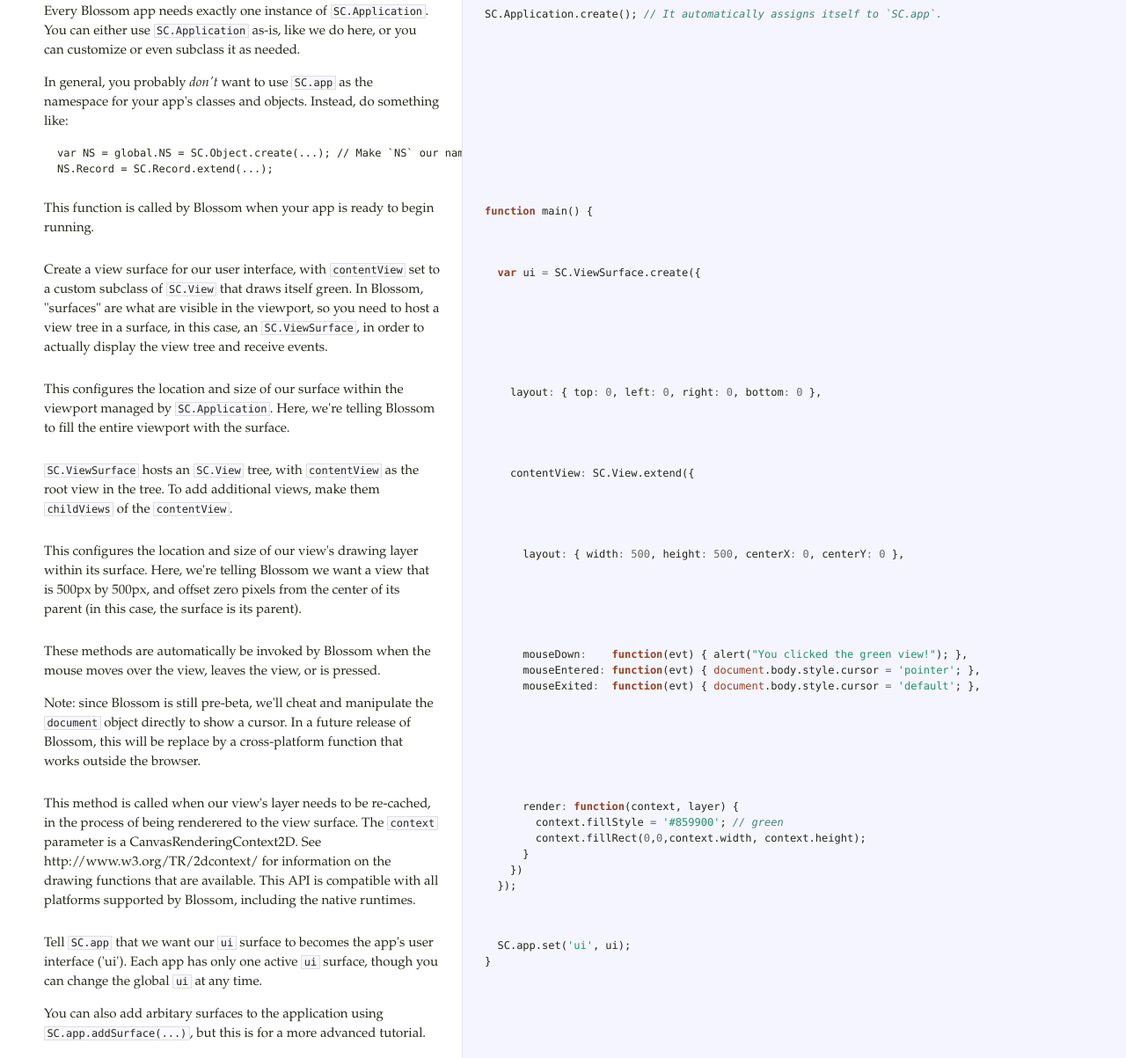
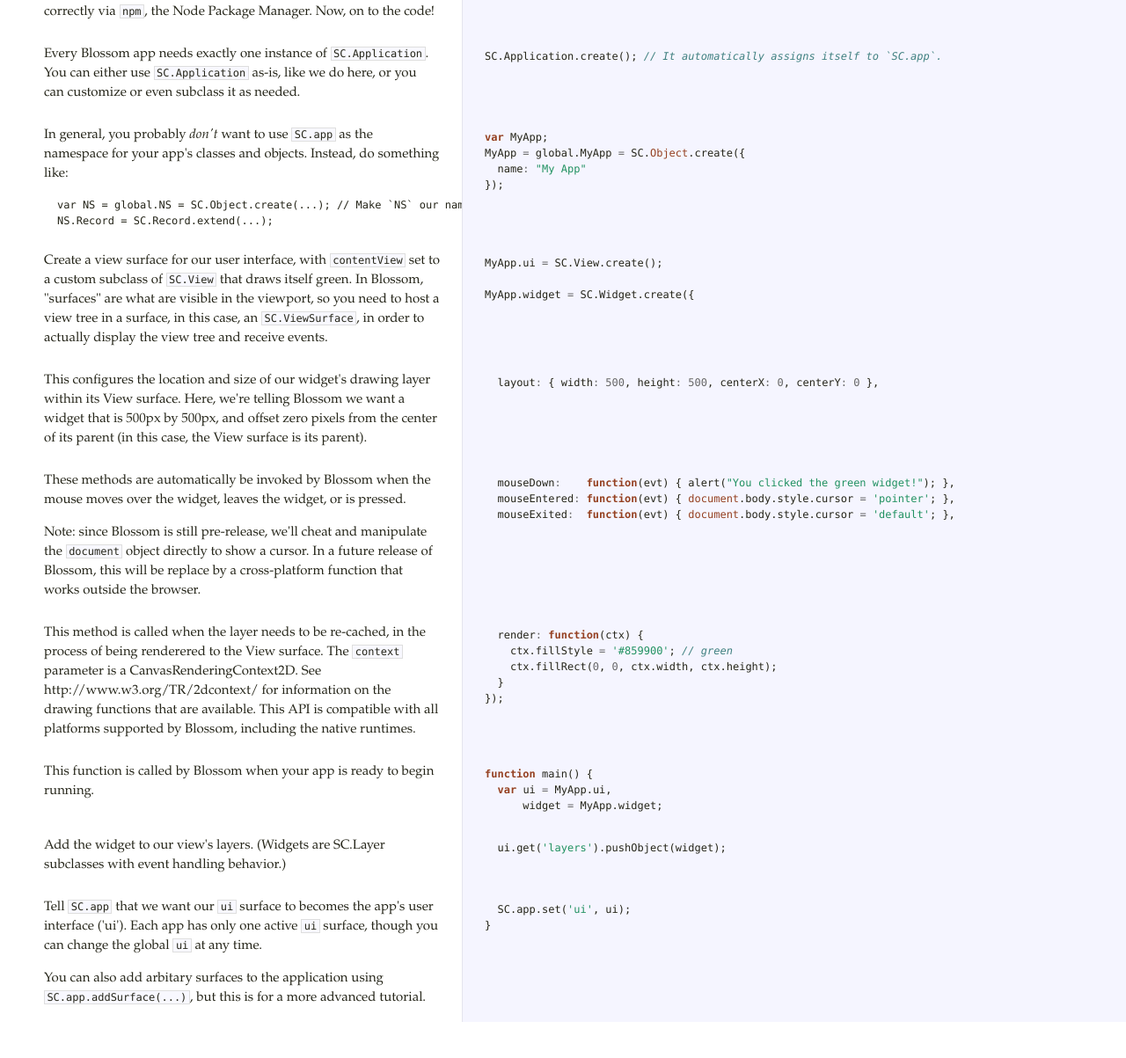
Before and after one commit to fohr/blossom-testproject, a website: page docs/core.html in a window 1280 px wide. Shown: the part 209-1412 px from the top of the page at 88% size. After the commit the page ends 1371 px from the top, so only its background shows below. Drawn offline with Linux system fonts and the light colour scheme.

Commit message:
regenerate docco docs

```diff
--- a/docs/core.html
+++ b/docs/core.html
@@ -1,45 +1,46 @@
-<!DOCTYPE html>  <html> <head>   <title>core.js</title>   <meta http-equiv="content-type" content="text/html; charset=UTF-8">   <link rel="stylesheet" media="all" href="docco.css" /> </head> <body>   <div id="container">     <div id="background"></div>          <table cellpadding="0" cellspacing="0">       <thead>         <tr>           <th class="docs">             <h1>               core.js             </h1>           </th>           <th class="code">           </th>         </tr>       </thead>       <tbody>                               <tr id="section-1">             <td class="docs">               <div class="pilwrap">                 <a class="pilcrow" href="#section-1">&#182;</a>               </div>               <p>Welcome to the Blossom test project. This shows how to get a basic Blossom
+<!DOCTYPE html>  <html> <head>   <title>core.js</title>   <meta http-equiv="content-type" content="text/html; charset=UTF-8">   <link rel="stylesheet" media="all" href="docco.css" /> </head> <body>   <div id="container">     <div id="background"></div>          <table cellpadding="0" cellspacing="0">       <thead>         <tr>           <th class="docs">             <h1>               core.js             </h1>           </th>           <th class="code">           </th>         </tr>       </thead>       <tbody>                               <tr id="section-1">             <td class="docs">               <div class="pilwrap">                 <a class="pilcrow" href="#section-1">&#182;</a>               </div>                            </td>             <td class="code">               <div class="highlight"><pre><span class="cm">/*globals global */</span></pre></div>             </td>           </tr>                               <tr id="section-2">             <td class="docs">               <div class="pilwrap">                 <a class="pilcrow" href="#section-2">&#182;</a>               </div>               <p>Welcome to the Blossom test project. This shows how to get a basic Blossom
 application up and running with a minimum of code.  Please be sure to read
 the README so that Blossom is installed correctly via <code>npm</code>, the Node
-Package Manager.  Now, on to the code!</p>             </td>             <td class="code">               <div class="highlight"><pre></pre></div>             </td>           </tr>                               <tr id="section-2">             <td class="docs">               <div class="pilwrap">                 <a class="pilcrow" href="#section-2">&#182;</a>               </div>               <p>Every Blossom app needs exactly one instance of <code>SC.Application</code>.  You can
+Package Manager.  Now, on to the code!</p>             </td>             <td class="code">               <div class="highlight"><pre></pre></div>             </td>           </tr>                               <tr id="section-3">             <td class="docs">               <div class="pilwrap">                 <a class="pilcrow" href="#section-3">&#182;</a>               </div>               <p>Every Blossom app needs exactly one instance of <code>SC.Application</code>.  You can
 either use <code>SC.Application</code> as-is, like we do here, or you can customize
-or even subclass it as needed.</p>
-
-<p>In general, you probably <em>don't</em> want to use <code>SC.app</code> as the namespace for
+or even subclass it as needed.</p>             </td>             <td class="code">               <div class="highlight"><pre><span class="nx">SC</span><span class="p">.</span><span class="nx">Application</span><span class="p">.</span><span class="nx">create</span><span class="p">();</span> <span class="c1">// It automatically assigns itself to `SC.app`.</span></pre></div>             </td>           </tr>                               <tr id="section-4">             <td class="docs">               <div class="pilwrap">                 <a class="pilcrow" href="#section-4">&#182;</a>               </div>               <p>In general, you probably <em>don't</em> want to use <code>SC.app</code> as the namespace for
 your app's classes and objects. Instead, do something like:</p>
 
 <pre><code>var NS = global.NS = SC.Object.create(...); // Make `NS` our namespace.
 NS.Record = SC.Record.extend(...);
-</code></pre>             </td>             <td class="code">               <div class="highlight"><pre><span class="nx">SC</span><span class="p">.</span><span class="nx">Application</span><span class="p">.</span><span class="nx">create</span><span class="p">();</span> <span class="c1">// It automatically assigns itself to `SC.app`.</span></pre></div>             </td>           </tr>                               <tr id="section-3">             <td class="docs">               <div class="pilwrap">                 <a class="pilcrow" href="#section-3">&#182;</a>               </div>               <p>This function is called by Blossom when your app is ready to begin running.</p>             </td>             <td class="code">               <div class="highlight"><pre><span class="kd">function</span> <span class="nx">main</span><span class="p">()</span> <span class="p">{</span></pre></div>             </td>           </tr>                               <tr id="section-4">             <td class="docs">               <div class="pilwrap">                 <a class="pilcrow" href="#section-4">&#182;</a>               </div>               <p>Create a view surface for our user interface, with <code>contentView</code> set to
+</code></pre>             </td>             <td class="code">               <div class="highlight"><pre><span class="kd">var</span> <span class="nx">MyApp</span><span class="p">;</span>
+<span class="nx">MyApp</span> <span class="o">=</span> <span class="nx">global</span><span class="p">.</span><span class="nx">MyApp</span> <span class="o">=</span> <span class="nx">SC</span><span class="p">.</span><span class="nb">Object</span><span class="p">.</span><span class="nx">create</span><span class="p">({</span>
+  <span class="nx">name</span><span class="o">:</span> <span class="s2">&quot;My App&quot;</span>
+<span class="p">});</span></pre></div>             </td>           </tr>                               <tr id="section-5">             <td class="docs">               <div class="pilwrap">                 <a class="pilcrow" href="#section-5">&#182;</a>               </div>               <p>Create a view surface for our user interface, with <code>contentView</code> set to
 a custom subclass of <code>SC.View</code> that draws itself green.  In Blossom,
 "surfaces" are what are visible in the viewport, so you need to host a
 view tree in a surface, in this case, an <code>SC.ViewSurface</code>, in order to
-actually display the view tree and receive events.</p>             </td>             <td class="code">               <div class="highlight"><pre>  <span class="kd">var</span> <span class="nx">ui</span> <span class="o">=</span> <span class="nx">SC</span><span class="p">.</span><span class="nx">ViewSurface</span><span class="p">.</span><span class="nx">create</span><span class="p">({</span></pre></div>             </td>           </tr>                               <tr id="section-5">             <td class="docs">               <div class="pilwrap">                 <a class="pilcrow" href="#section-5">&#182;</a>               </div>               <p>This configures the location and size of our surface within the
-viewport managed by <code>SC.Application</code>.  Here, we're telling Blossom to
-fill the entire viewport with the surface.</p>             </td>             <td class="code">               <div class="highlight"><pre>    <span class="nx">layout</span><span class="o">:</span> <span class="p">{</span> <span class="nx">top</span><span class="o">:</span> <span class="mi">0</span><span class="p">,</span> <span class="nx">left</span><span class="o">:</span> <span class="mi">0</span><span class="p">,</span> <span class="nx">right</span><span class="o">:</span> <span class="mi">0</span><span class="p">,</span> <span class="nx">bottom</span><span class="o">:</span> <span class="mi">0</span> <span class="p">},</span></pre></div>             </td>           </tr>                               <tr id="section-6">             <td class="docs">               <div class="pilwrap">                 <a class="pilcrow" href="#section-6">&#182;</a>               </div>               <p><code>SC.ViewSurface</code> hosts an <code>SC.View</code> tree, with <code>contentView</code> as the
-root view in the tree.  To add additional views, make them
-<code>childViews</code> of the <code>contentView</code>.</p>             </td>             <td class="code">               <div class="highlight"><pre>    <span class="nx">contentView</span><span class="o">:</span> <span class="nx">SC</span><span class="p">.</span><span class="nx">View</span><span class="p">.</span><span class="nx">extend</span><span class="p">({</span></pre></div>             </td>           </tr>                               <tr id="section-7">             <td class="docs">               <div class="pilwrap">                 <a class="pilcrow" href="#section-7">&#182;</a>               </div>               <p>This configures the location and size of our view's drawing layer
-within its surface.  Here, we're telling Blossom we want a view that
-is 500px by 500px, and offset zero pixels from the center of its
-parent (in this case, the surface is its parent).</p>             </td>             <td class="code">               <div class="highlight"><pre>      <span class="nx">layout</span><span class="o">:</span> <span class="p">{</span> <span class="nx">width</span><span class="o">:</span> <span class="mi">500</span><span class="p">,</span> <span class="nx">height</span><span class="o">:</span> <span class="mi">500</span><span class="p">,</span> <span class="nx">centerX</span><span class="o">:</span> <span class="mi">0</span><span class="p">,</span> <span class="nx">centerY</span><span class="o">:</span> <span class="mi">0</span> <span class="p">},</span></pre></div>             </td>           </tr>                               <tr id="section-8">             <td class="docs">               <div class="pilwrap">                 <a class="pilcrow" href="#section-8">&#182;</a>               </div>               <p>These methods are automatically be invoked by Blossom when the mouse
-moves over the view, leaves the view, or is pressed.</p>
+actually display the view tree and receive events.</p>             </td>             <td class="code">               <div class="highlight"><pre><span class="nx">MyApp</span><span class="p">.</span><span class="nx">ui</span> <span class="o">=</span> <span class="nx">SC</span><span class="p">.</span><span class="nx">View</span><span class="p">.</span><span class="nx">create</span><span class="p">();</span>
 
-<p>Note: since Blossom is still pre-beta, we'll cheat and manipulate
+<span class="nx">MyApp</span><span class="p">.</span><span class="nx">widget</span> <span class="o">=</span> <span class="nx">SC</span><span class="p">.</span><span class="nx">Widget</span><span class="p">.</span><span class="nx">create</span><span class="p">({</span></pre></div>             </td>           </tr>                               <tr id="section-6">             <td class="docs">               <div class="pilwrap">                 <a class="pilcrow" href="#section-6">&#182;</a>               </div>               <p>This configures the location and size of our widget's drawing layer
+within its View surface.  Here, we're telling Blossom we want a widget
+that is 500px by 500px, and offset zero pixels from the center of its
+parent (in this case, the View surface is its parent).</p>             </td>             <td class="code">               <div class="highlight"><pre>  <span class="nx">layout</span><span class="o">:</span> <span class="p">{</span> <span class="nx">width</span><span class="o">:</span> <span class="mi">500</span><span class="p">,</span> <span class="nx">height</span><span class="o">:</span> <span class="mi">500</span><span class="p">,</span> <span class="nx">centerX</span><span class="o">:</span> <span class="mi">0</span><span class="p">,</span> <span class="nx">centerY</span><span class="o">:</span> <span class="mi">0</span> <span class="p">},</span></pre></div>             </td>           </tr>                               <tr id="section-7">             <td class="docs">               <div class="pilwrap">                 <a class="pilcrow" href="#section-7">&#182;</a>               </div>               <p>These methods are automatically be invoked by Blossom when the mouse
+moves over the widget, leaves the widget, or is pressed.</p>
+
+<p>Note: since Blossom is still pre-release, we'll cheat and manipulate
 the <code>document</code> object directly to show a cursor.  In a future
 release of Blossom, this will be replace by a cross-platform
-function that works outside the browser.</p>             </td>             <td class="code">               <div class="highlight"><pre>      <span class="nx">mouseDown</span><span class="o">:</span>    <span class="kd">function</span><span class="p">(</span><span class="nx">evt</span><span class="p">)</span> <span class="p">{</span> <span class="nx">alert</span><span class="p">(</span><span class="s2">&quot;You clicked the green view!&quot;</span><span class="p">);</span> <span class="p">},</span>
-      <span class="nx">mouseEntered</span><span class="o">:</span> <span class="kd">function</span><span class="p">(</span><span class="nx">evt</span><span class="p">)</span> <span class="p">{</span> <span class="nb">document</span><span class="p">.</span><span class="nx">body</span><span class="p">.</span><span class="nx">style</span><span class="p">.</span><span class="nx">cursor</span> <span class="o">=</span> <span class="s1">&#39;pointer&#39;</span><span class="p">;</span> <span class="p">},</span>
-      <span class="nx">mouseExited</span><span class="o">:</span>  <span class="kd">function</span><span class="p">(</span><span class="nx">evt</span><span class="p">)</span> <span class="p">{</span> <span class="nb">document</span><span class="p">.</span><span class="nx">body</span><span class="p">.</span><span class="nx">style</span><span class="p">.</span><span class="nx">cursor</span> <span class="o">=</span> <span class="s1">&#39;default&#39;</span><span class="p">;</span> <span class="p">},</span></pre></div>             </td>           </tr>                               <tr id="section-9">             <td class="docs">               <div class="pilwrap">                 <a class="pilcrow" href="#section-9">&#182;</a>               </div>               <p>This method is called when our view's layer needs to be re-cached,
-in the process of being renderered to the view surface. The
-<code>context</code> parameter is a CanvasRenderingContext2D. See
-http://www.w3.org/TR/2dcontext/ for information on the drawing
-functions that are available.  This API is compatible with all
-platforms supported by Blossom, including the native runtimes.</p>             </td>             <td class="code">               <div class="highlight"><pre>      <span class="nx">render</span><span class="o">:</span> <span class="kd">function</span><span class="p">(</span><span class="nx">context</span><span class="p">,</span> <span class="nx">layer</span><span class="p">)</span> <span class="p">{</span>
-        <span class="nx">context</span><span class="p">.</span><span class="nx">fillStyle</span> <span class="o">=</span> <span class="s1">&#39;#859900&#39;</span><span class="p">;</span> <span class="c1">// green</span>
-        <span class="nx">context</span><span class="p">.</span><span class="nx">fillRect</span><span class="p">(</span><span class="mi">0</span><span class="p">,</span><span class="mi">0</span><span class="p">,</span><span class="nx">context</span><span class="p">.</span><span class="nx">width</span><span class="p">,</span> <span class="nx">context</span><span class="p">.</span><span class="nx">height</span><span class="p">);</span>
-      <span class="p">}</span>
-    <span class="p">})</span>
-  <span class="p">});</span></pre></div>             </td>           </tr>                               <tr id="section-10">             <td class="docs">               <div class="pilwrap">                 <a class="pilcrow" href="#section-10">&#182;</a>               </div>               <p>Tell <code>SC.app</code> that we want our <code>ui</code> surface to becomes the app's user
+function that works outside the browser.</p>             </td>             <td class="code">               <div class="highlight"><pre>  <span class="nx">mouseDown</span><span class="o">:</span>    <span class="kd">function</span><span class="p">(</span><span class="nx">evt</span><span class="p">)</span> <span class="p">{</span> <span class="nx">alert</span><span class="p">(</span><span class="s2">&quot;You clicked the green widget!&quot;</span><span class="p">);</span> <span class="p">},</span>
+  <span class="nx">mouseEntered</span><span class="o">:</span> <span class="kd">function</span><span class="p">(</span><span class="nx">evt</span><span class="p">)</span> <span class="p">{</span> <span class="nb">document</span><span class="p">.</span><span class="nx">body</span><span class="p">.</span><span class="nx">style</span><span class="p">.</span><span class="nx">cursor</span> <span class="o">=</span> <span class="s1">&#39;pointer&#39;</span><span class="p">;</span> <span class="p">},</span>
+  <span class="nx">mouseExited</span><span class="o">:</span>  <span class="kd">function</span><span class="p">(</span><span class="nx">evt</span><span class="p">)</span> <span class="p">{</span> <span class="nb">document</span><span class="p">.</span><span class="nx">body</span><span class="p">.</span><span class="nx">style</span><span class="p">.</span><span class="nx">cursor</span> <span class="o">=</span> <span class="s1">&#39;default&#39;</span><span class="p">;</span> <span class="p">},</span></pre></div>             </td>           </tr>                               <tr id="section-8">             <td class="docs">               <div class="pilwrap">                 <a class="pilcrow" href="#section-8">&#182;</a>               </div>               <p>This method is called when the layer needs to be re-cached, in the
+process of being renderered to the View surface. The <code>context</code> parameter
+is a CanvasRenderingContext2D. See http://www.w3.org/TR/2dcontext/ for
+information on the drawing functions that are available.  This API is
+compatible with all platforms supported by Blossom, including the native
+runtimes.</p>             </td>             <td class="code">               <div class="highlight"><pre>  <span class="nx">render</span><span class="o">:</span> <span class="kd">function</span><span class="p">(</span><span class="nx">ctx</span><span class="p">)</span> <span class="p">{</span>
+    <span class="nx">ctx</span><span class="p">.</span><span class="nx">fillStyle</span> <span class="o">=</span> <span class="s1">&#39;#859900&#39;</span><span class="p">;</span> <span class="c1">// green</span>
+    <span class="nx">ctx</span><span class="p">.</span><span class="nx">fillRect</span><span class="p">(</span><span class="mi">0</span><span class="p">,</span> <span class="mi">0</span><span class="p">,</span> <span class="nx">ctx</span><span class="p">.</span><span class="nx">width</span><span class="p">,</span> <span class="nx">ctx</span><span class="p">.</span><span class="nx">height</span><span class="p">);</span>
+  <span class="p">}</span>
+<span class="p">});</span></pre></div>             </td>           </tr>                               <tr id="section-9">             <td class="docs">               <div class="pilwrap">                 <a class="pilcrow" href="#section-9">&#182;</a>               </div>               <p>This function is called by Blossom when your app is ready to begin running.</p>             </td>             <td class="code">               <div class="highlight"><pre><span class="kd">function</span> <span class="nx">main</span><span class="p">()</span> <span class="p">{</span>
+  <span class="kd">var</span> <span class="nx">ui</span> <span class="o">=</span> <span class="nx">MyApp</span><span class="p">.</span><span class="nx">ui</span><span class="p">,</span>
+      <span class="nx">widget</span> <span class="o">=</span> <span class="nx">MyApp</span><span class="p">.</span><span class="nx">widget</span><span class="p">;</span></pre></div>             </td>           </tr>                               <tr id="section-10">             <td class="docs">               <div class="pilwrap">                 <a class="pilcrow" href="#section-10">&#182;</a>               </div>               <p>Add the widget to our view's layers.  (Widgets are SC.Layer subclasses
+with event handling behavior.)</p>             </td>             <td class="code">               <div class="highlight"><pre>  <span class="nx">ui</span><span class="p">.</span><span class="nx">get</span><span class="p">(</span><span class="s1">&#39;layers&#39;</span><span class="p">).</span><span class="nx">pushObject</span><span class="p">(</span><span class="nx">widget</span><span class="p">);</span></pre></div>             </td>           </tr>                               <tr id="section-11">             <td class="docs">               <div class="pilwrap">                 <a class="pilcrow" href="#section-11">&#182;</a>               </div>               <p>Tell <code>SC.app</code> that we want our <code>ui</code> surface to becomes the app's user
 interface ('ui').  Each app has only one active <code>ui</code> surface, though you
 can change the global <code>ui</code> at any time.</p>
 
```
